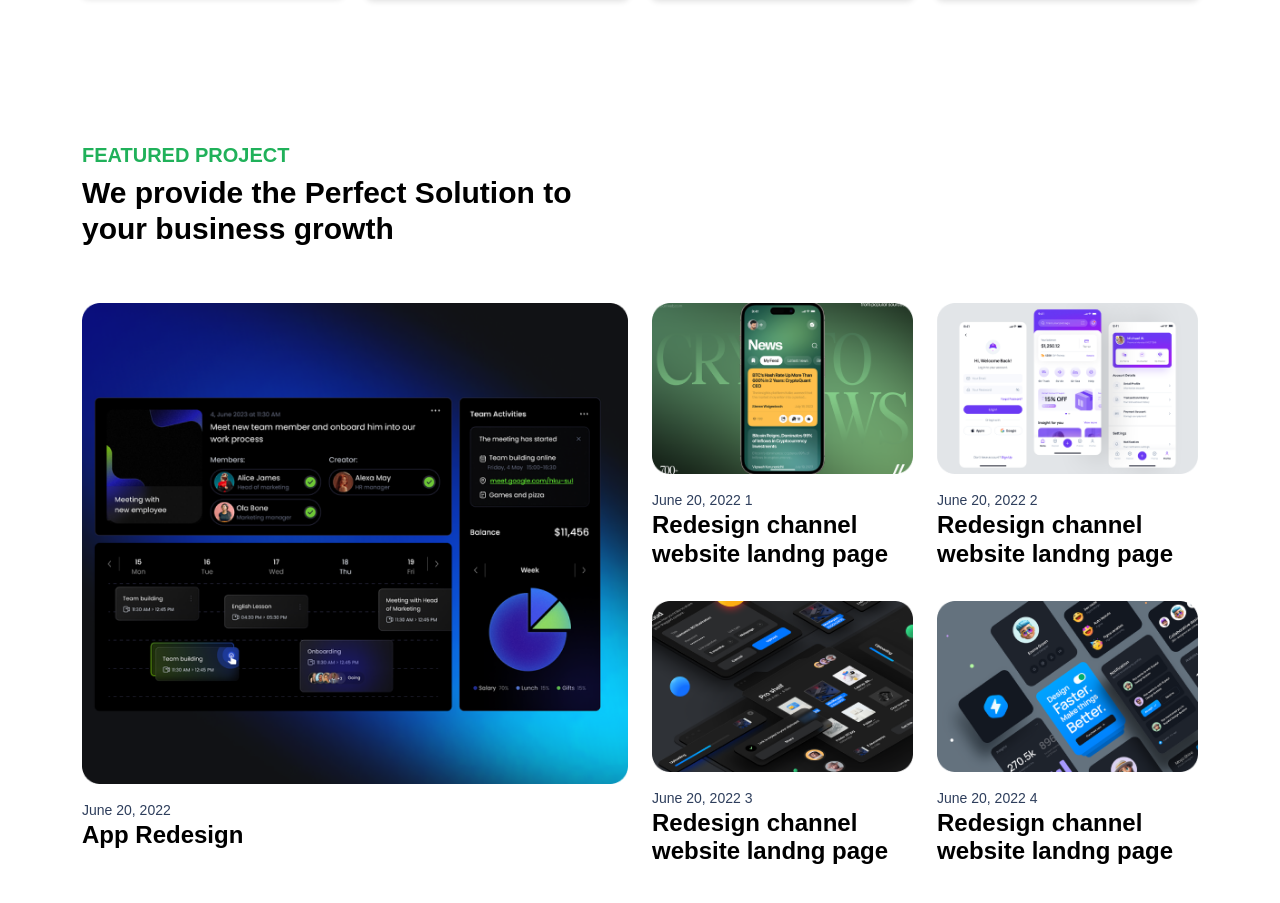
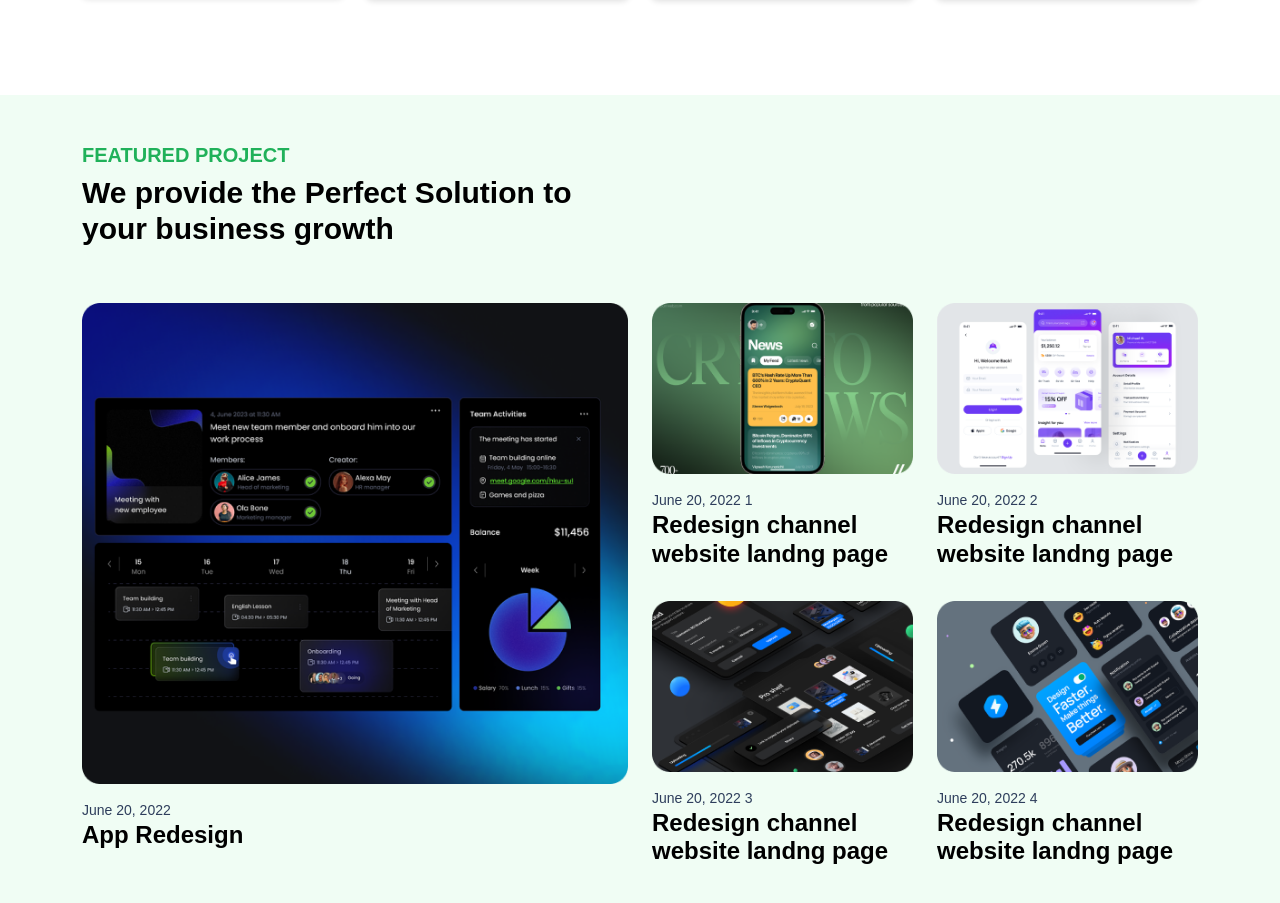
Before and after one commit to autocircled/module-14-assignment, a React (Vite) app: page / in a window 1280 px wide. Shown: the part 1710-2613 px from the top of the page. Built offline with nearby package versions, Linux system fonts and the light colour scheme.

Commit message:
bg color updated

```diff
--- a/src/components/FeaturedProjects.jsx
+++ b/src/components/FeaturedProjects.jsx
@@ -39,7 +39,7 @@ const FeaturedProjects = () => {
         },
     ])
     return (
-        <section className="featured-projects py-5">
+        <section className="featured-projects py-5" style={{ backgroundColor: '#F0FDF4' }}>
             <div className="container">
                 <div className="row">
                     <div className="col-md-6">
```
